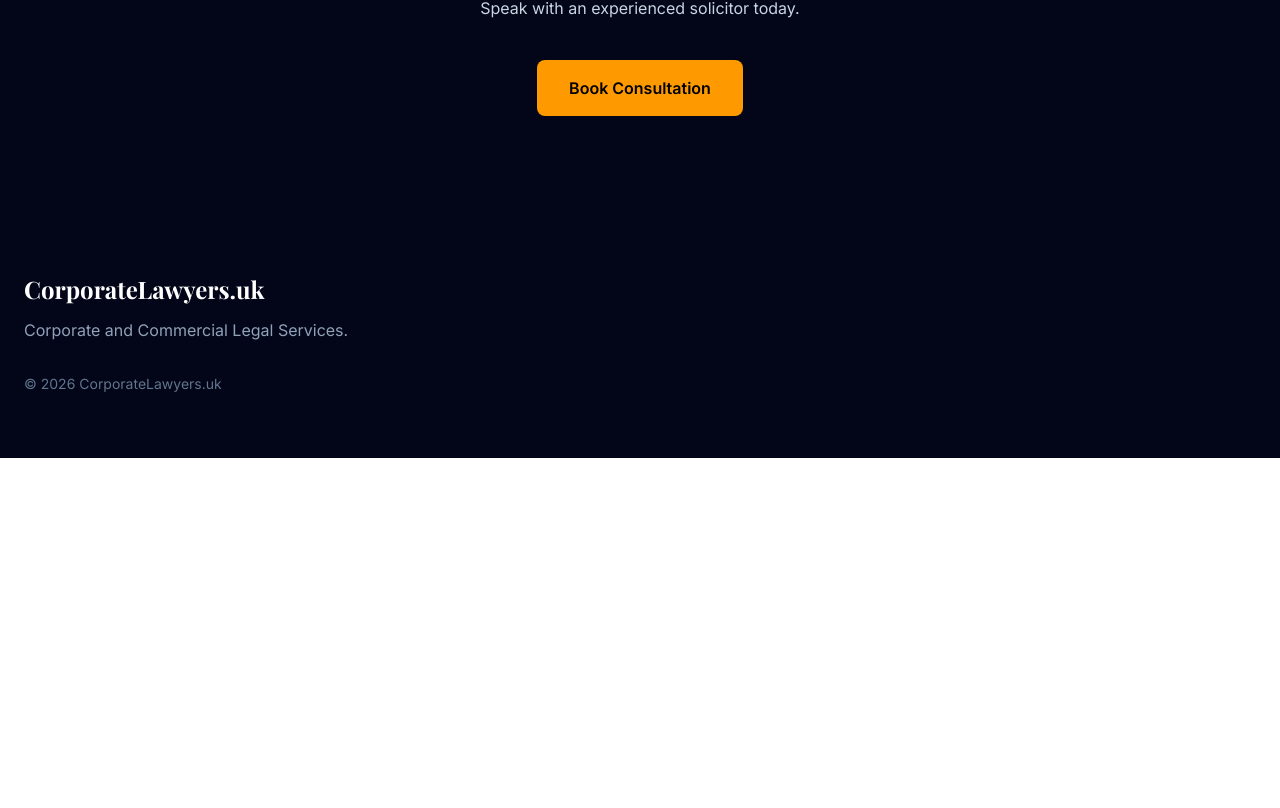
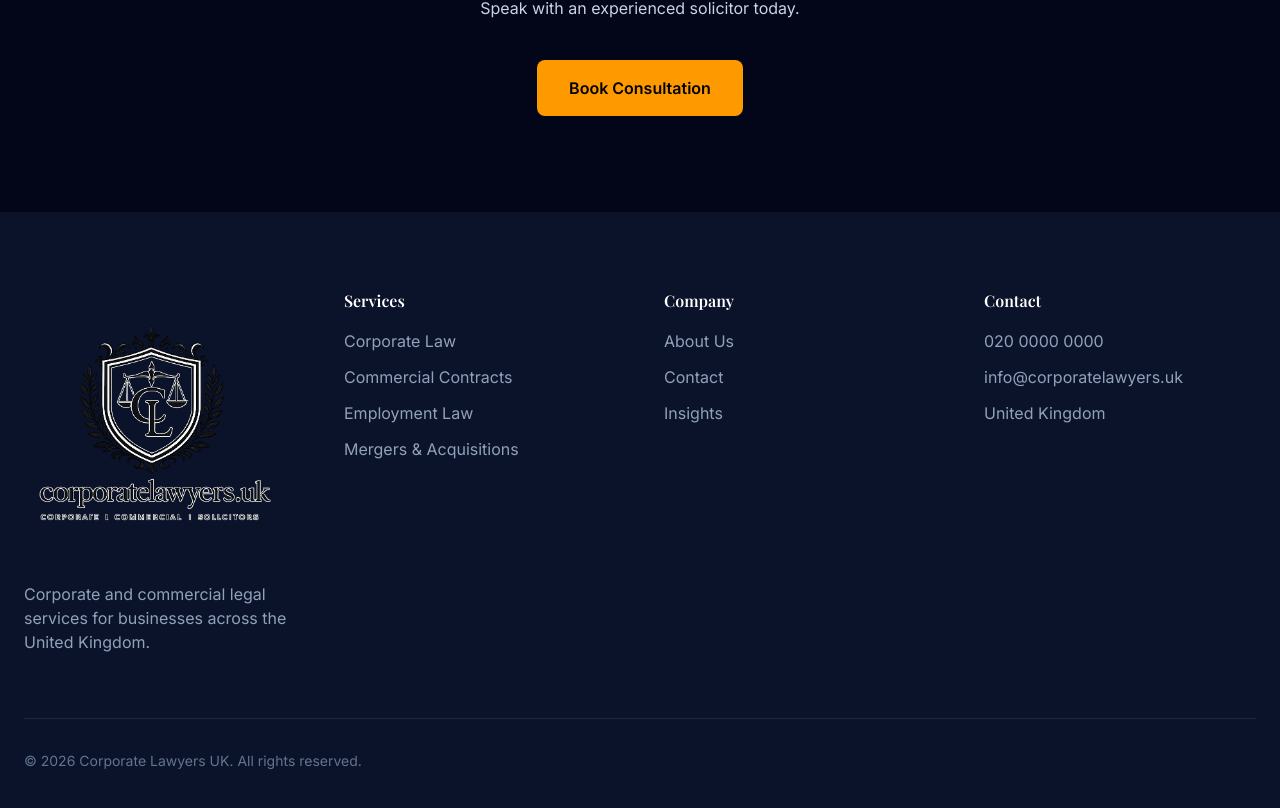
Before and after one commit to jvititowcentury-ux/corporatelawyers-uk, a Next.js app: page / in a window 1280 px wide. Shown: the part 1996-2804 px from the top of the page. Before the commit the page ends 2454 px from the top, so only its background shows below. Built offline with nearby package versions, Linux system fonts and the light colour scheme; a web font is replaced by a local one.

Commit message:
Update Footer.tsx

```diff
--- a/components/Footer.tsx
+++ b/components/Footer.tsx
@@ -1,18 +1,68 @@
+import Image from "next/image";
+
 export default function Footer() {
   return (
-    <footer className="bg-slate-950 text-white">
-      <div className="mx-auto max-w-7xl px-6 py-16">
-        <h3 className="font-bold text-2xl">
-          CorporateLawyers.uk
-        </h3>
+    <footer className="bg-[#0B132B] text-white">
+      <div className="mx-auto max-w-7xl px-6 py-20">
+        <div className="grid gap-12 md:grid-cols-4">
 
-        <p className="mt-4 text-slate-400">
-          Corporate and Commercial Legal Services.
-        </p>
+          <div>
+            <Image
+              src="/images/logo/logo-white.png"
+              alt="Corporate Lawyers UK"
+              width={260}
+              height={60}
+            />
 
-        <p className="mt-8 text-sm text-slate-500">
-          © 2026 CorporateLawyers.uk
-        </p>
+            <p className="mt-6 text-slate-400">
+              Corporate and commercial legal services for
+              businesses across the United Kingdom.
+            </p>
+          </div>
+
+          <div>
+            <h4 className="font-semibold">
+              Services
+            </h4>
+
+            <ul className="mt-5 space-y-3 text-slate-400">
+              <li>Corporate Law</li>
+              <li>Commercial Contracts</li>
+              <li>Employment Law</li>
+              <li>Mergers & Acquisitions</li>
+            </ul>
+          </div>
+
+          <div>
+            <h4 className="font-semibold">
+              Company
+            </h4>
+
+            <ul className="mt-5 space-y-3 text-slate-400">
+              <li>About Us</li>
+              <li>Contact</li>
+              <li>Insights</li>
+            </ul>
+          </div>
+
+          <div>
+            <h4 className="font-semibold">
+              Contact
+            </h4>
+
+            <ul className="mt-5 space-y-3 text-slate-400">
+              <li>020 0000 0000</li>
+              <li>info@corporatelawyers.uk</li>
+              <li>United Kingdom</li>
+            </ul>
+          </div>
+
+        </div>
+
+        <div className="mt-16 border-t border-slate-800 pt-8 text-sm text-slate-500">
+          © {new Date().getFullYear()} Corporate Lawyers UK.
+          All rights reserved.
+        </div>
       </div>
     </footer>
   );
```
